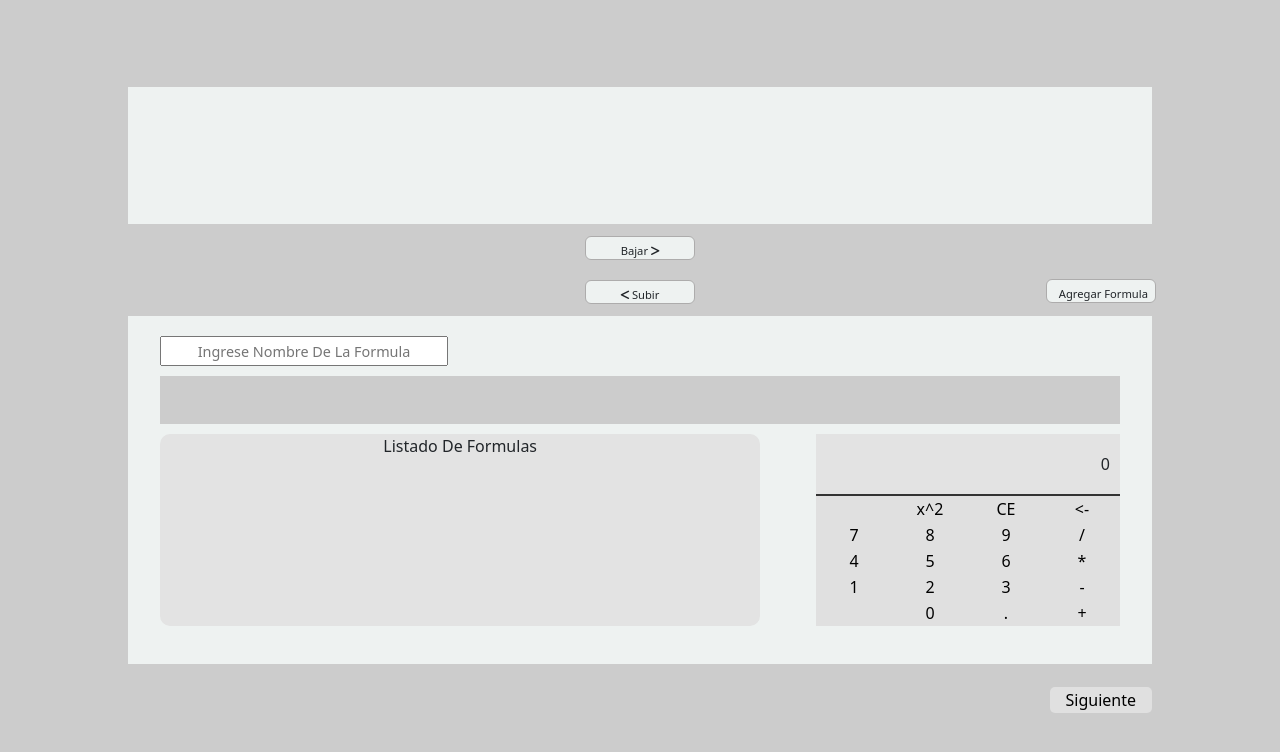
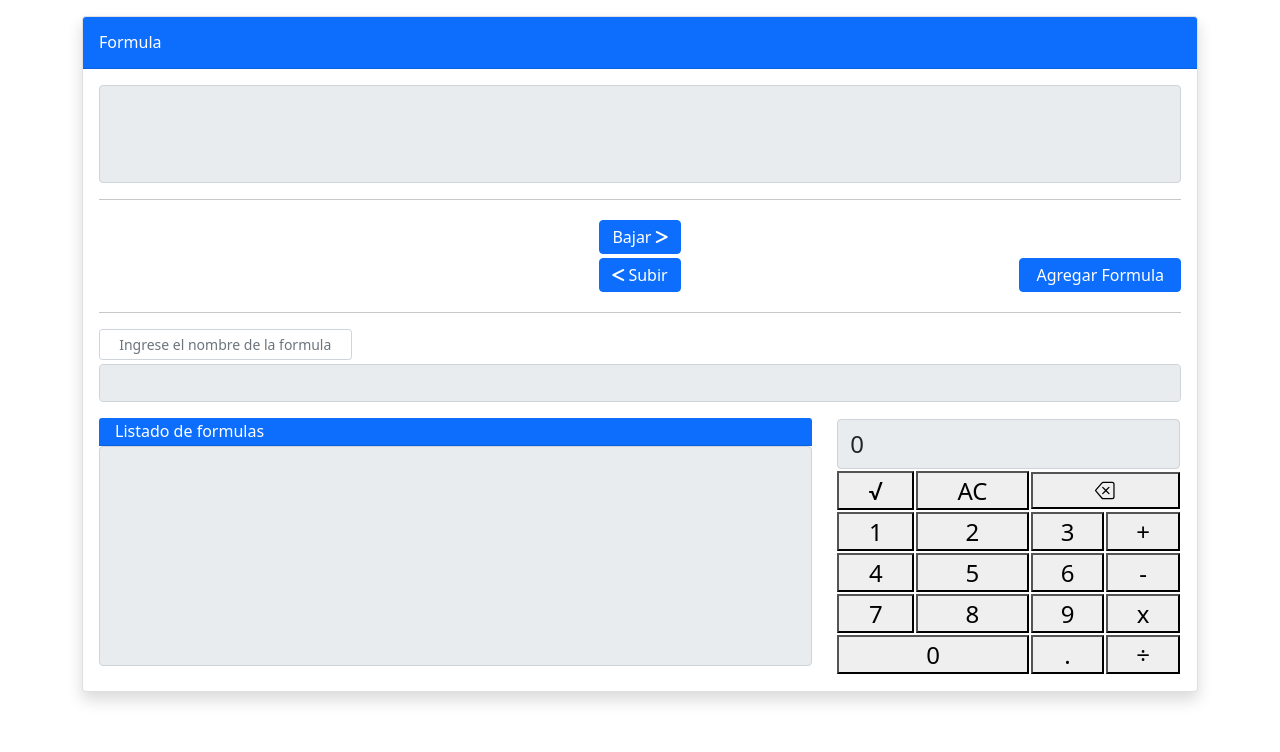
Before and after one commit to JulioAmayaJr/LabSuelosUnivo, a CodeIgniter 4 app: template app/Views/sample/method.php in a window 1280 px wide. Shown: the top 752 px of the page. Run offline with PHP 8.4 and a stand-in for CodeIgniter, Linux system fonts and the light colour scheme; the template is opened without the code that fills it, so the values that code supplies are empty; some libraries are stand-ins or nearby versions.

Commit message:
improving the design

```diff
--- a/app/Views/project/index.php
+++ b/app/Views/project/index.php
@@ -16,7 +16,7 @@
 </style>
 <?php echo $this->endSection() ?>
 <?php echo $this->section("content"); ?>
-<input type="text" id="idUser" hidden value="<?= session("user")["id_user"]?>">
+
 <div class="card shadow mb-4">
     <div class="card-header py-3 bg-second-primary">
         <h6 class="m-0 font-weight-bold text-white">Lista de Projectos</h6>
--- a/app/Views/sample/method.php
+++ b/app/Views/sample/method.php
@@ -1,107 +1,118 @@
-<!DOCTYPE html>
-<html lang="en">
-
-<head>
-    <meta charset="UTF-8">
-    <meta name="viewport" content="width=device-width, initial-scale=1.0">
-
-    <link href="https://cdn.jsdelivr.net/npm/bootstrap@5.3.3/dist/css/bootstrap.min.css" rel="stylesheet" integrity="sha384-QWTKZyjpPEjISv5WaRU9OFeRpok6YctnYmDr5pNlyT2bRjXh0JMhjY6hW+ALEwIH" crossorigin="anonymous">
+<link href="../tools/fontawesome/css/all.min.css" rel="stylesheet" type="text/css">
+<link href="https://cdn.jsdelivr.net/npm/bootstrap@5.1.3/dist/css/bootstrap.min.css" rel="stylesheet" integrity="sha384-1BmE4kWBq78iYhFldvKuhfTAU6auU8tT94WrHftjDbrCEXSU1oBoqyl2QvZ6jIW3" crossorigin="anonymous">
 <link rel="stylesheet" href="https://cdn.jsdelivr.net/npm/bootstrap-icons@1.11.3/font/bootstrap-icons.min.css">
-    <link rel="stylesheet" type="text/css" href="<?= base_url('css/method.css') ?>">
+<link rel="stylesheet" type="text/css" href="<?= base_url('css/methood.css') ?>">
 <title>Document</title>
-    <link href="../tools/fontawesome/css/all.min.css" rel="stylesheet" type="text/css">
-</head>
-
-<body>
-    <div class="container">
-        <div class="row justify-content-center align-items-center">
-            <div class="dpone ">
-                <div class="content">
-
-                </div>
-            </div>
-            <div class="dptwo ">
-                <div class="content">
-                    <div class="button-container">
-                        <button class="btn btn-square">Bajar <i class="fa-solid fa-greater-than"></i></button>
-                        <button class="btn btn-square"> <i class="fa-solid fa-less-than"></i> Subir</button>
-                        <button class="btn btn-square btn-bottom-right"> Agregar Formula</button>
-                    </div>
-                </div>
-            </div>
 
 
-            <div class="dpth ">
-                <div class="content">
-                    <div>
-                        <input style=" text-align:center; width: 30%;margin-right: 810px; " type="text" placeholder="Ingrese Nombre De La Formula">
+<div class="container">
+    <div class="card shadow mb-4 mt-3 ">
+        <div style="background-color: #0d6efd;" class="card-header py-3 ">
+            <h6 class="m-0 font-weight-bold text-white">Formula</h6>
         </div>
-                    <div>
-                        <input class="inp" type="text">
-                    </div>
+        <div class="card-body">
 
 
-                    <div class="calculadora ">
+
             <div class="row">
-                            <div class="a col-8">
-                                <div class="aa">
-                                    <label for="">Listado De Formulas</label>
-                                    <div>
+                <div class="col-sm-12">
+                    <div style="" class="py-5 input-group-text ">
 
                     </div>
                 </div>
             </div>
-                            <div class=" b col-4">
-                                <div class="bb">
+            <hr />
+            <div class="row ">
+                <div class="col-sm-12 ">
+                    <div class="mb-1 mt-1 d-flex justify-content-center ">
+                        <button type="button" class="btn btn-primary py-1  ">Bajar <i class="fa-solid fa-greater-than"></i></button>
 
-                                    <div class="display">0</div>
-                                    <div class="buttons">
+                    </div>
+                    <div class="mb-1  d-flex justify-content-center position-relative">
+                        <button type="button" class="btn btn-primary py-1 "><i class="fa-solid fa-less-than"></i> Subir</button>
+                        <button style="right: 0%;" type="button" class="btn btn-primary py-1 position-absolute top-0 end-0 p-3">Agregar Formula</button>
+                    </div>
 
-                                        <button></button>
-                                        <button>x^2</button>
-                                        <button>CE</button>
-                                        <button class="operator"><-</button>
+                </div>
 
-                                                <button>7</button>
-                                                <button>8</button>
-                                                <button>9</button>
-                                                <button class="operator">/</button>
-
-                                                <button>4</button>
-                                                <button>5</button>
-                                                <button>6</button>
-                                                <button class="operator">*</button>
-
-                                                <button>1</button>
-                                                <button>2</button>
-                                                <button>3</button>
-                                                <button class="operator">-</button>
-
-                                                <button></button>
-                                                <button>0</button>
-                                                <button>.</button>
-                                                <button class="operator">+</button>
+            </div>
+            <hr />
+            <div class="row">
+                <div class="col-sm-12">
+                    <div class="row">
+                        <div class="col-sm-3 input-group-sm ">
+                            <input style="text-align: center;" type="text" id="inpu" class="form-control" value="" placeholder="Ingrese el nombre de la formula">
+                        </div>
+                        <div class="col-sm-12 mb-3 mt-1">
+                            <input type="text" id="inpu" class="form-control input-group-text" value="">
 
                         </div>
                     </div>
+
+                </div>
+
+                <div class="col-sm-12">
+                    <div class="row ">
+                        <div class="col-sm-8">
+                            <div style="background-color: #0d6efd;" class="card-header py-1 ">
+                                <h6 class="m-0 font-weight-bold text-white">Listado de formulas</h6>
+                            </div>
+                            <div class="divF input-group-text">
+
+                            </div>
+
+                        </div>
+                        <div class="col-sm-4 ">
                             <div>
+                                <table>
+                                    <tr>
+                                        <td colspan="4">
+                                            <div class="butt  input-group-text" id="result">0</button></div>
+                                    </tr>
+                                    <tr>
+
+                                        <td><button class="butt">&#8730;</button></td>
+                                        <td><button class="butt">AC</button></td>
+                                        <td colspan="2"><button class="butt"><svg xmlns="http://www.w3.org/2000/svg" width="20" height="31" fill="currentColor" class="bi bi-backspace" viewBox="0 0 16 16">
+                                                    <path d="M5.83 5.146a.5.5 0 0 0 0 .708L7.975 8l-2.147 2.146a.5.5 0 0 0 .707.708l2.147-2.147 2.146 2.147a.5.5 0 0 0 .707-.708L9.39 8l2.146-2.146a.5.5 0 0 0-.707-.708L8.683 7.293 6.536 5.146a.5.5 0 0 0-.707 0z" />
+                                                    <path d="M13.683 1a2 2 0 0 1 2 2v10a2 2 0 0 1-2 2h-7.08a2 2 0 0 1-1.519-.698L.241 8.65a1 1 0 0 1 0-1.302L5.084 1.7A2 2 0 0 1 6.603 1zm-7.08 1a1 1 0 0 0-.76.35L1 8l4.844 5.65a1 1 0 0 0 .759.35h7.08a1 1 0 0 0 1-1V3a1 1 0 0 0-1-1z" />
+                                                </svg></button></td>
+                                    </tr>
+                                    <tr>
+                                        <td><button class="butt">1</button></td>
+                                        <td><button class="butt">2</button></td>
+                                        <td><button class="butt">3</button></td>
+                                        <td><button class="butt">+</button></td>
+                                    </tr>
+                                    <tr>
+                                        <td><button class="butt">4</button></td>
+                                        <td><button class="butt">5</button></td>
+                                        <td><button class="butt">6</button></td>
+                                        <td><button class="butt">-</button></td>
+                                    </tr>
+                                    <tr>
+                                        <td><button class="butt">7</button></td>
+                                        <td><button class="butt">8</button></td>
+                                        <td><button class="butt">9</button></td>
+                                        <td><button class="butt">x</button></td>
+                                    </tr>
+                                    <tr>
+                                        <td colspan="2"><button class="butt">0</button></td>
+                                        <td colspan="1" ><button class="butt">.</button></td>
+                                        <td colspan="1"><button class="butt">&#247; </button></td>
+                                    </tr>
+                                    <tr>
+
+
+
+                                    </tr>
+                                </table>
+                            </div>
+                        </div>
 
                     </div>
                 </div>
             </div>
-
-
         </div>
-
-
-
     </div>
-
 </div>
-            <button style="margin-top: 23px;width: 10%;margin-left: 90%;border-radius: 5px 5px;">Siguiente</button>
-        </div>
-
-    </div>
-</body>
-
-</html>
--- a/public/css/method.css
+++ /dev/null
@@ -1,176 +0,0 @@
-.dpone {
-  background-color: rgb(238, 242, 241);
-  height: 15ch;
-}
-
-.dpth {
-  background-color: rgb(238, 242, 241);
-  height: 38ch;
-}
-
-body,
-html {
-  height: 100%;
-  justify-content: center;
-
-  display: flex;
-  justify-content: center;
-  align-items: center;
-  background-color: #ccc;
-}
-
-body {
-  width: 80%;
-}
-
-.container {
-  width: 400%;
-  text-align: center;
-}
-
-.content {
-  width: 100%;
-  padding: 20px;
-  border-radius: 5px;
-}
-
-.sub {
-  width: 100%;
-}
-
-.dptwo {
-  display: flex;
-  justify-content: center;
-  align-items: center;
-  height: 10ch;
-  width: 100%;
-}
-
-.button-container {
-  display: flex;
-  flex-direction: column;
-  align-items: center;
-  position: relative;
-}
-
-.btn {
-  width: 110px;
-  height: 24px;
-  margin: 10px 0;
-  text-align: center;
-  border: 0.1px rgb(173, 172, 172) solid;
-  background-color: rgb(238, 242, 241);
-  font-size: 70%;
-  overflow: hidden;
-  white-space: nowrap;
-}
-
-.btn-bottom-right {
-  position: absolute;
-  bottom: 1px;
-  margin-left: 96%;
-}
-
-::placeholder {
-  font-size: 90%;
-}
-
-.inp {
-  width: 100%;
-  border: none;
-  background-color: #ccc;
-  margin-top: 10px;
-  margin-bottom: 10px;
-  height: 3em;
-}
-
-.a {
-}
-.aa {
-  width: 95%;
-  background-color: #e3e3e3;
-  height: 12em;
-  border-radius: 10px 10px;
-}
-
-.b {
-}
-
-.bb {
-  width: 100%;
-  background-color: #e3e3e3;
-  height: 10em;
-}
-.divP {
-  background-color: #dedede;
-}
-.calculadora {
-}
-
-.calculator {
-  width: 100%;
-
-  border: 2px solid #333;
-  border-radius: 5px;
-  background-color: #f3f3f3;
-}
-
-.display {
-
-  line-height: 60px;
-  text-align: right;
-  padding: 0 10px;
-  border-bottom: 2px solid #333;
-  font-size: 16px;
-}
-
-.buttons {
-  display: grid;
-  grid-template-columns: repeat(4, 1fr);
-}
-
-button {
-
-  border: none;
-  outline: none;
-  font-size: 16px;
-  background-color: #e0e0e0;
-  cursor: pointer;
-}
-
-.operator {
-
-}
-
-.equal {
-  grid-column: span 2;
-
-}
-
-.zero {
-  grid-column: span 2;
-}
-
-.divP,
-.calculadora {
-  width: 100%;
-  float: left;
-}
-
-@media screen and (max-width: 1222px) {
-  .btn-bottom-right {
-    margin-left: 600px;
-  }
-}
-
-@media screen and (max-width: 800px) {
-  .btn-bottom-right {
-    margin-left: 360px;
-  }
-}
-
-@media screen and (max-width: 500px) {
-  .btn-bottom-right {
-    margin-left: 260px;
-  }
-}
--- /dev/null
+++ b/public/css/methood.css
@@ -0,0 +1,19 @@
+
+.divF{
+  height: 220px;
+
+}
+
+
+table {
+  width: 100%;
+}
+
+.butt {
+  width: 100%;
+  font-size: 150%;
+}
+
+.ac {
+  color: red;
+}
```
Also changed, not shown: app/Views/sample/index.php (+4 -6 lines), public/css/sample.css (+11 -4 lines). Lines whose indentation alone changed are shown as unchanged.
